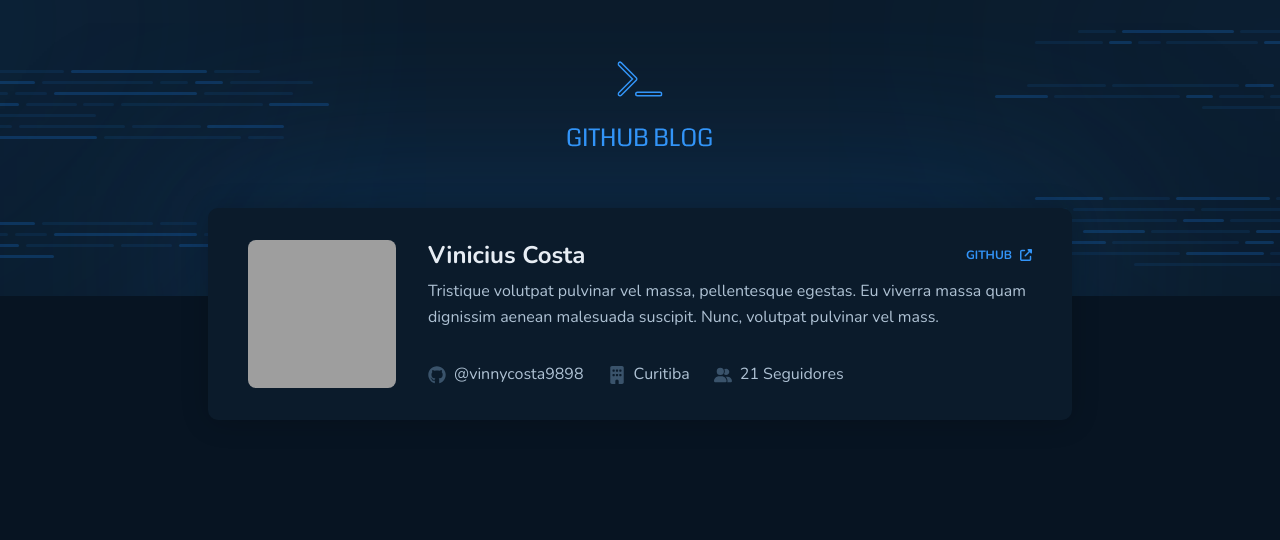
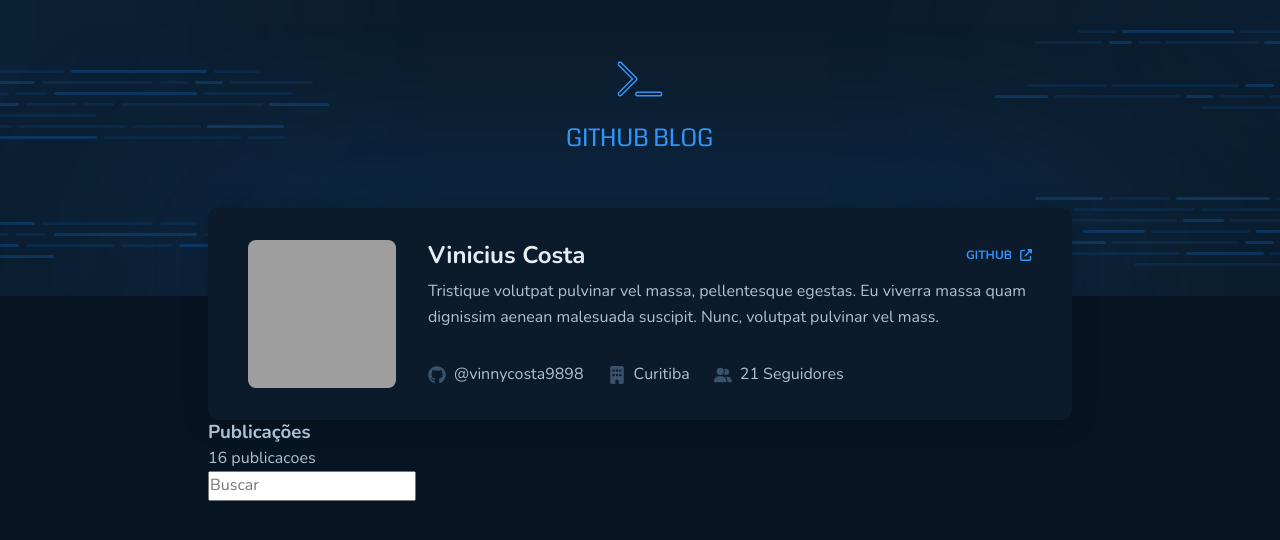
Before and after one commit to vinnycosta9898/ignite-github-blog, a React (Vite) app: page / in a window 1280 px wide. Shown: the top 540 px of the page. Built offline with nearby package versions, Linux system fonts and the light colour scheme; grey boxes are pictures that could not be loaded.

Commit message:
Criando o componente SearchInput

```diff
--- /dev/null
+++ b/src/pages/Home/components/SearchInput/index.tsx
@@ -0,0 +1,19 @@
+import { SearchInputContainer } from "./styles"
+
+export function SearchInput(){
+    return(
+        <SearchInputContainer>
+            <header>
+                <h3>Publicações</h3>
+                <span>
+                    16 publicacoes
+                </span>
+            </header>
+
+            <input
+                type="text"
+                placeholder="Buscar"
+            />
+        </SearchInputContainer>
+    )
+}
--- /dev/null
+++ b/src/pages/Home/components/SearchInput/styles.ts
@@ -0,0 +1,5 @@
+import styled from "styled-components";
+
+export const SearchInputContainer = styled.form`
+
+`
--- a/src/pages/Home/index.tsx
+++ b/src/pages/Home/index.tsx
@@ -1,9 +1,11 @@
 import { Profile } from "./components/Profile";
+import { SearchInput } from "./components/SearchInput";
 
 export function Home(){
     return(
         <div>
             <Profile/>
+            <SearchInput/>
         </div>
     )
 }
```
